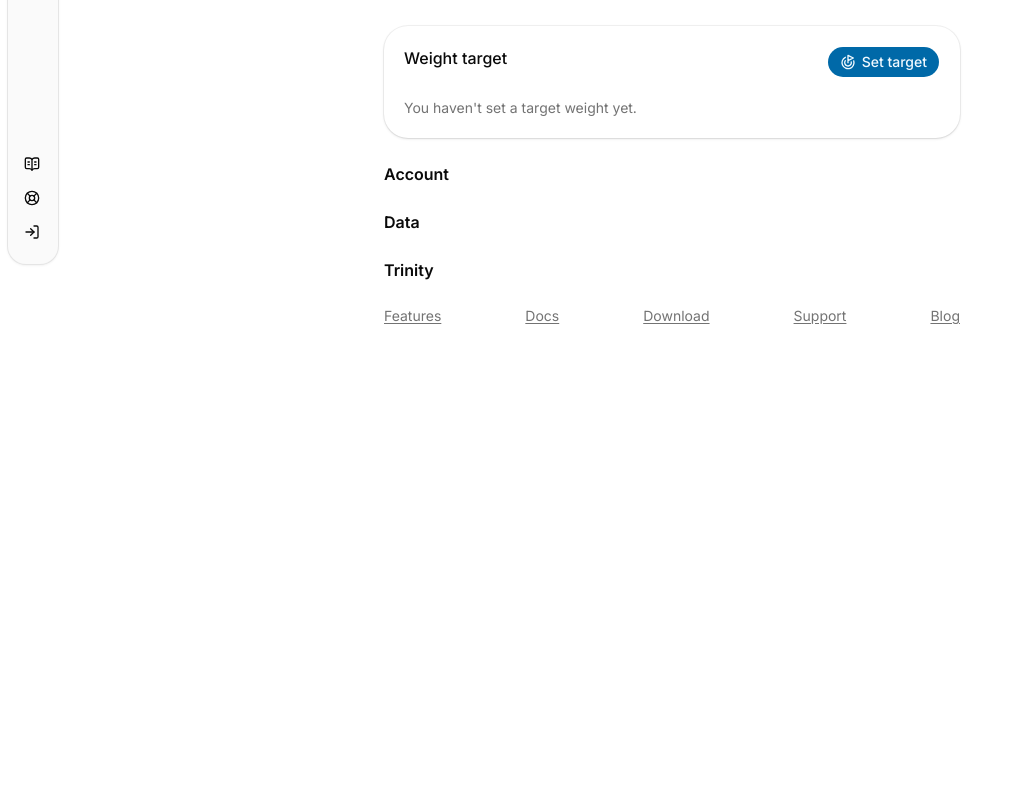
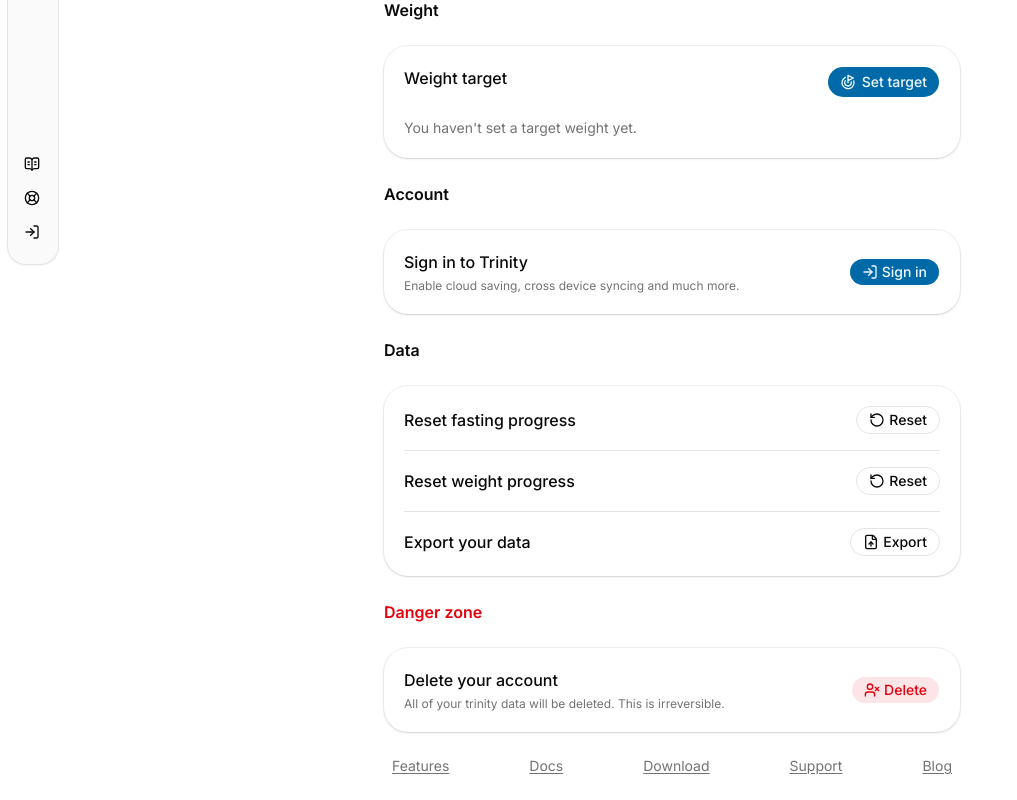
Before and after one commit to shravzzv/trinity, a Next.js app: page /settings in a window 1280 px wide. Shown: the part 528-1328 px from the top of the page, without its empty margins (0-1017 px from the left). Before the commit the page ends 878 px from the top, so only its background shows below. Built offline with nearby package versions, Linux system fonts and the light colour scheme; no server answers.

Commit message:
feat: add static settings page content

```diff
--- a/app/(app)/settings/page.tsx
+++ b/app/(app)/settings/page.tsx
@@ -8,8 +8,27 @@ import { Switch } from '@/components/ui/switch'
 import { ThemeToggle } from '@/components/theme-toggle'
 import { Separator } from '@/components/ui/separator'
 import { siteLinks } from '@/constants/navigation'
+import { Button } from '@/components/ui/button'
+import { useAuthContext } from '@/providers/auth-provider'
+import {
+  FileUp,
+  LogIn,
+  LogOut,
+  RotateCcw,
+  UserX,
+  Link as LinkIcon,
+  Pen,
+} from 'lucide-react'
+import {
+  InputGroup,
+  InputGroupAddon,
+  InputGroupButton,
+  InputGroupInput,
+} from '@/components/ui/input-group'
 
 export default function Page() {
+  const { isAuthenticated } = useAuthContext()
+
   return (
     <div className='mx-auto w-full max-w-xl space-y-6'>
       <h2 className='font-semibold'>Preferences</h2>
@@ -23,7 +42,12 @@ export default function Page() {
           <Separator />
 
           <div className='flex items-center justify-between'>
-            <p className='text-base font-medium'>Notifications</p>
+            <div className='space-y-1'>
+              <p className='text-base font-medium'>Notifications</p>
+              <p className='text-muted-foreground text-xs'>
+                Notifications may not be available on all devices.
+              </p>
+            </div>
             <Switch />
           </div>
         </CardContent>
@@ -36,15 +60,205 @@ export default function Page() {
       <TargetWeightCard />
 
       <h2 className='font-semibold'>Account</h2>
+      <Card>
+        <CardContent className='flex flex-col gap-4'>
+          {!isAuthenticated ? (
+            <>
+              <div className='flex items-center justify-between'>
+                <div className='space-y-1'>
+                  <p className='text-base font-medium'>Sign in to Trinity</p>
+                  <p className='text-muted-foreground text-xs'>
+                    Enable cloud saving, cross device syncing and much more.
+                  </p>
+                </div>
+                <Button size='sm' asChild>
+                  <Link href='/signin'>
+                    <LogIn /> Sign in
+                  </Link>
+                </Button>
+              </div>
+            </>
+          ) : (
+            <>
+              <div className='flex items-center justify-between'>
+                <div className='space-y-1'>
+                  <p className='text-base font-medium'>Sign out of Trinity</p>
+                  <p className='text-muted-foreground text-xs'>
+                    Trinity continues to work offline. Any unsynced data will
+                    sync the next time you sign in.
+                  </p>
+                </div>
+                <Button variant='outline' size='sm'>
+                  <LogOut />
+                  Sign out
+                </Button>
+              </div>
+
+              <Separator />
+
+              <div className='flex items-center justify-between'>
+                <p className='text-base font-medium'>Sign out everywhere</p>
+                <Button variant='outline' size='sm'>
+                  <LogOut />
+                  Sign out
+                </Button>
+              </div>
+            </>
+          )}
+        </CardContent>
+      </Card>
+
+      {isAuthenticated && (
+        <Card>
+          <CardContent className='flex flex-col gap-4'>
+            <div className='flex flex-col items-start gap-2 md:flex-row md:items-center md:justify-between md:gap-0'>
+              <div className='flex-1 space-y-1'>
+                <p className='text-base font-medium'>Email</p>
+                <p className='text-muted-foreground text-xs'>
+                  Your email has been verified and is active.
+                </p>
+              </div>
+
+              <InputGroup className='flex-1'>
+                <InputGroupInput
+                  type='email'
+                  className='flex-1 text-sm'
+                  value='saishravan384@gmail.com'
+                  onChange={() => {}}
+                />
+                <InputGroupAddon align='inline-end'>
+                  <InputGroupButton
+                    size='xs'
+                    variant='outline'
+                    onClick={() => {}}
+                  >
+                    <Pen />
+                    <span className='hidden md:inline'>Send</span>
+                  </InputGroupButton>
+                </InputGroupAddon>
+              </InputGroup>
+            </div>
+
+            <Separator />
+
+            <div className='flex flex-col items-start gap-2 md:flex-row md:items-center md:justify-between md:gap-0'>
+              <div className='flex-1 space-y-1'>
+                <p className='text-base font-medium'>Password</p>
+                <p className='text-muted-foreground text-xs'>
+                  Changing your password will sign you out of other sessions.
+                </p>
+              </div>
+
+              <InputGroup className='flex-1'>
+                <InputGroupInput type='password' className='flex-1 text-sm' />
+                <InputGroupAddon align='inline-end'>
+                  <InputGroupButton
+                    size='xs'
+                    variant='outline'
+                    onClick={() => {}}
+                  >
+                    <Pen />
+                    <span className='hidden md:inline'>Send</span>
+                  </InputGroupButton>
+                </InputGroupAddon>
+              </InputGroup>
+            </div>
+          </CardContent>
+        </Card>
+      )}
+
+      {isAuthenticated && (
+        <Card>
+          <CardContent className='flex flex-col gap-4'>
+            <div className='flex items-center justify-between'>
+              <div className='flex-1 space-y-1'>
+                <p className='text-base font-medium'>Google</p>
+                <p className='text-muted-foreground text-xs'>
+                  You&apos;ll be able to sign in with Google once connected.
+                </p>
+              </div>
+              <Button variant='outline' size='sm'>
+                <LinkIcon />
+                Connect
+              </Button>
+            </div>
+
+            <Separator />
+
+            <div className='flex items-center justify-between'>
+              <div className='flex-1 space-y-1'>
+                <p className='text-base font-medium'>GitHub</p>
+                <p className='text-muted-foreground text-xs'>
+                  You&apos;ll be able to sign in with GitHub once connected.
+                </p>
+              </div>
+              <Button variant='outline' size='sm'>
+                <LinkIcon />
+                Connect
+              </Button>
+            </div>
+          </CardContent>
+        </Card>
+      )}
+
       <h2 className='font-semibold'>Data</h2>
+      <Card>
+        <CardContent className='flex flex-col gap-4'>
+          <div className='flex items-center justify-between'>
+            <p className='text-base font-medium'>Reset fasting progress</p>
+            <Button variant='outline' size='sm'>
+              <RotateCcw />
+              Reset
+            </Button>
+          </div>
 
-      <h2 className='font-semibold'>Trinity</h2>
-      <div className='text-muted-foreground flex flex-wrap items-center justify-between gap-2'>
+          <Separator />
+
+          <div className='flex items-center justify-between'>
+            <p className='text-base font-medium'>Reset weight progress</p>
+            <Button variant='outline' size='sm'>
+              <RotateCcw />
+              Reset
+            </Button>
+          </div>
+
+          <Separator />
+
+          <div className='flex items-center justify-between'>
+            <p className='text-base font-medium'>Export your data</p>
+            <Button variant='outline' size='sm'>
+              <FileUp />
+              Export
+            </Button>
+          </div>
+        </CardContent>
+      </Card>
+
+      <h2 className='text-destructive font-semibold'>Danger zone</h2>
+      <Card>
+        <CardContent className='flex flex-col gap-4'>
+          <div className='flex items-center justify-between'>
+            <div className='space-y-1'>
+              <p className='text-base font-medium'>Delete your account</p>
+              <p className='text-muted-foreground text-xs'>
+                All of your trinity data will be deleted. This is irreversible.
+              </p>
+            </div>
+
+            <Button variant='destructive' size='sm'>
+              <UserX />
+              Delete
+            </Button>
+          </div>
+        </CardContent>
+      </Card>
+
+      <div className='text-muted-foreground flex flex-wrap items-center justify-between gap-2 px-2'>
         {siteLinks.map((link) => (
           <Link
             key={link.name}
             href={link.href}
-            className='text-sm underline underline-offset-2'
+            className='hover:text-primary text-sm underline underline-offset-2'
           >
             {link.name}
           </Link>
```
